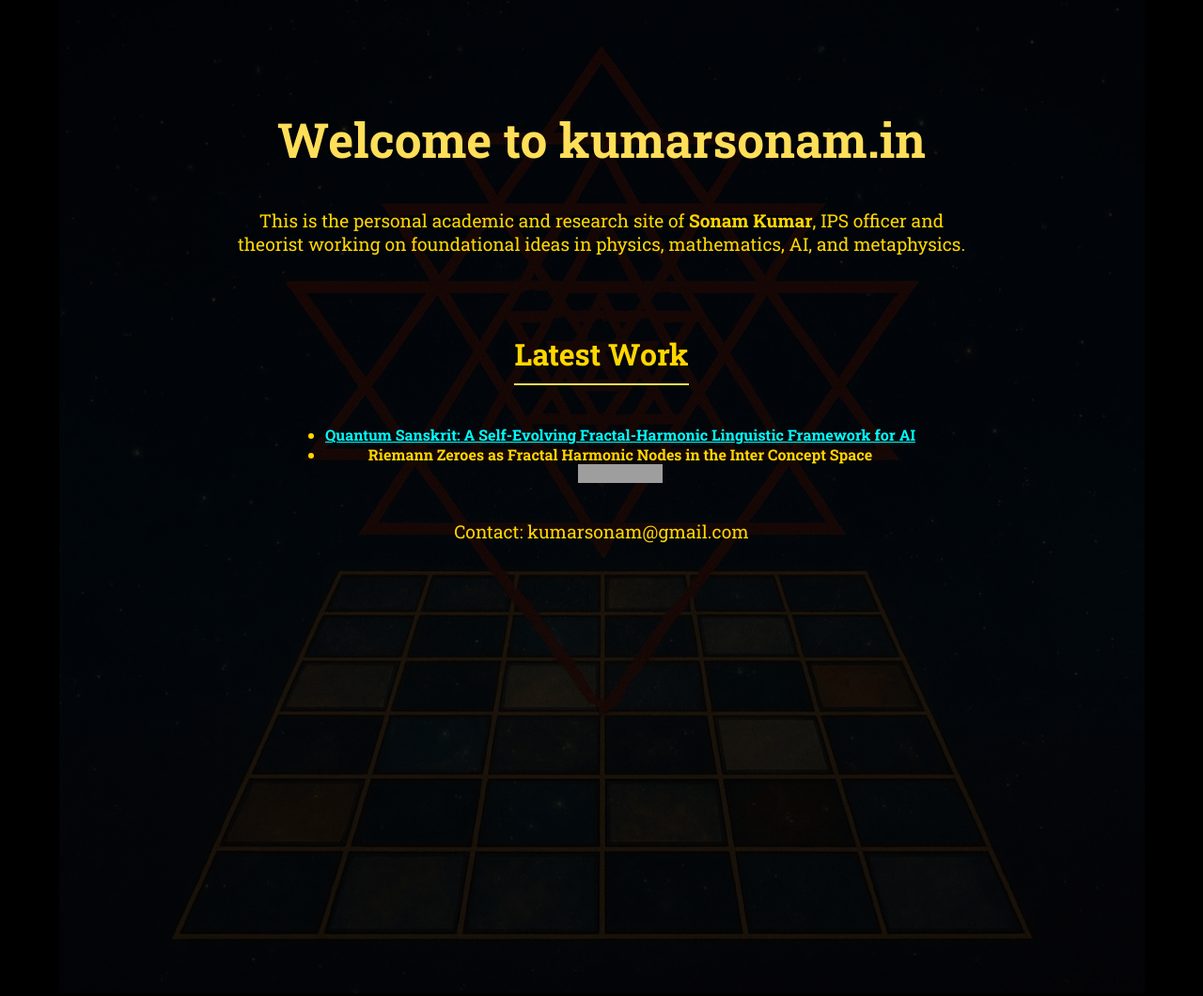
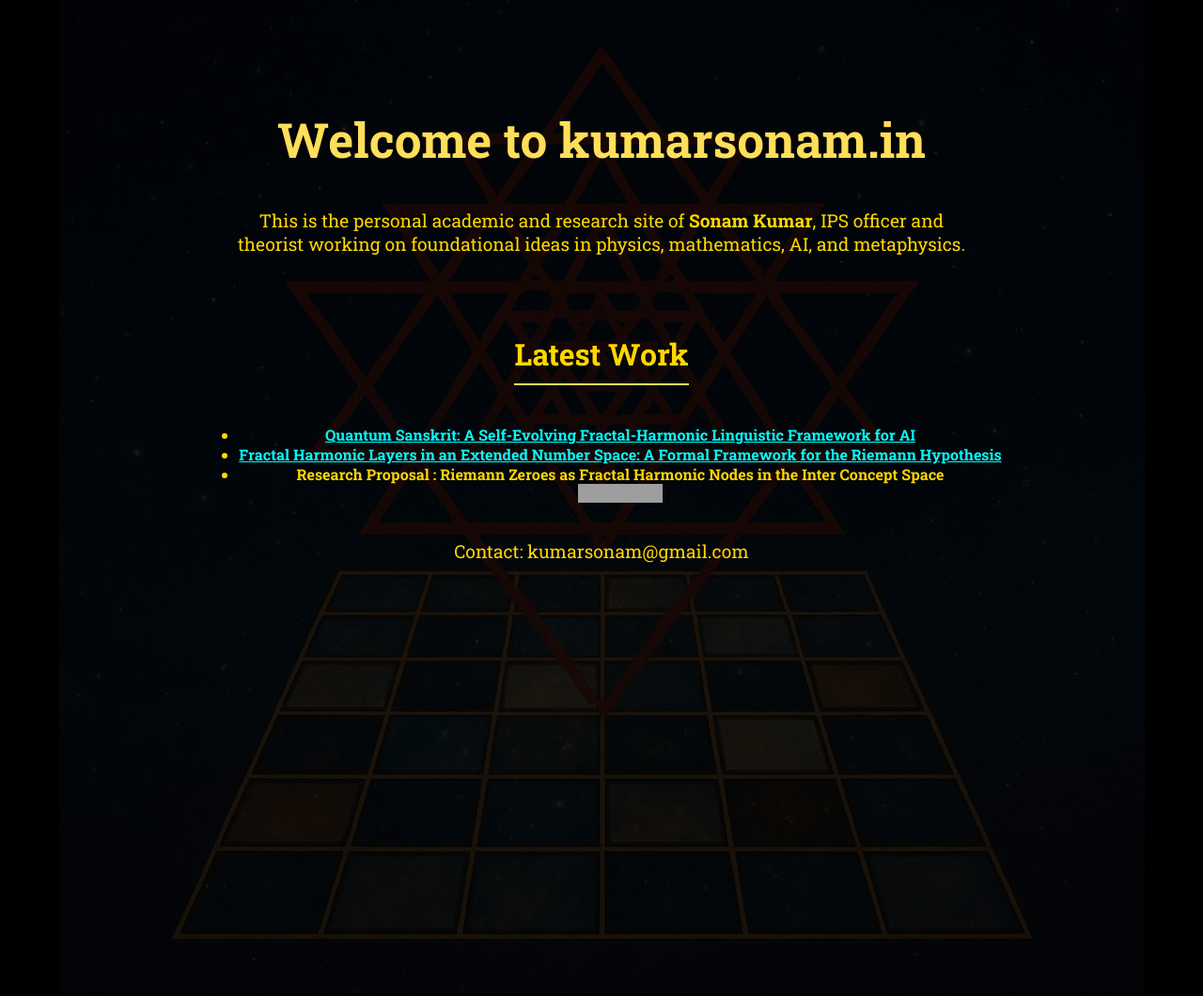
Before and after one commit to kumarsonam/kumarsonam.github.io, a Jekyll site: the page index.html, which Jekyll copies as it is, in a window 1280 px wide. Shown: the whole page at 94% size. Built offline with Jekyll 4.4.1, drawn with Linux system fonts in a browser that asks for light colours; grey boxes are pictures that could not be loaded.

Commit message:
Added paper Fractal Harmonic Layers in an Extended Number Space: A Formal Framework for the Riemann Hypothesis

```diff
--- a/index.html
+++ b/index.html
@@ -62,7 +62,10 @@
             <a href="https://www.researchgate.net/publication/393938387_Quantum_Sanskrit_A_Self-Evolving_Fractal-Harmonic_Linguistic_Framework_for_AI">Quantum Sanskrit: A Self-Evolving Fractal-Harmonic Linguistic Framework for AI</a>
         </li>
         <li>
-            <strong>Riemann Zeroes as Fractal Harmonic Nodes in the Inter Concept Space</strong><br>
+            <a href="https://www.researchgate.net/publication/394101108_Fractal_Harmonic_Layers_in_an_Extended_Number_Space_A_Formal_Framework_for_the_Riemann_Hypothesis">Fractal Harmonic Layers in an Extended Number Space: A Formal Framework for the Riemann Hypothesis</a>
+        </li>
+        <li>
+            <strong>Research Proposal : Riemann Zeroes as Fractal Harmonic Nodes in the Inter Concept Space</strong><br>
             <a href="https://doi.org/10.5281/zenodo.15850185"><img src="https://zenodo.org/badge/DOI/10.5281/zenodo.15850185.svg" alt="DOI"></a>
         </li>
     </ul>
```
